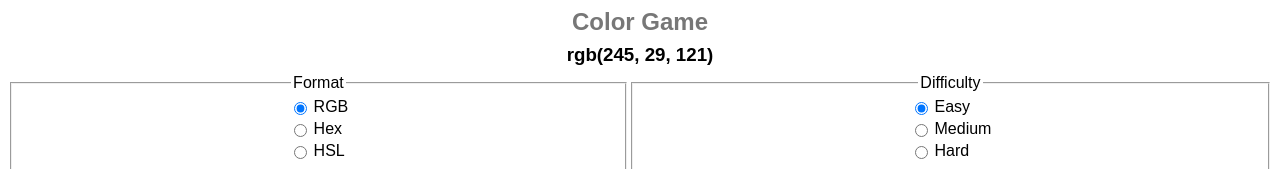
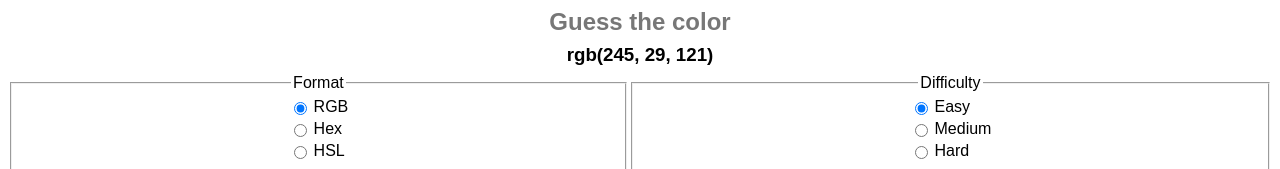
Before and after one commit to Kshitiz-13/Guess-the-color, a plain HTML site: page index.html in a window 1280 px wide. Shown: the top 169 px of the page. Drawn offline with Linux system fonts and the light colour scheme.

Commit message:
Guess the color

```diff
--- a/index.html
+++ b/index.html
@@ -1,16 +1,18 @@
 <!DOCTYPE html>
 <html lang="en">
+
 <head>
   <meta charset="UTF-8">
   <meta http-equiv="X-UA-Compatible" content="IE=edge">
   <meta name="viewport" content="width=device-width, initial-scale=1.0">
   <link rel="stylesheet" href="styles.css">
   <script src="script.js" type="module"></script>
-  <title>Color Game</title>
+  <title>Guess the color</title>
 </head>
+
 <body>
   <header class="header">
-    <h2 class="title">Color Game</h2>
+    <h2 class="title">Guess the color</h2>
     <h3 class="color-string" data-color-string>rgb(255, 0, 0)</h3>
     <form class="form">
       <fieldset>
@@ -50,4 +52,5 @@
     <button data-next-btn>Next Color</button>
   </div>
 </body>
+
 </html>
```
